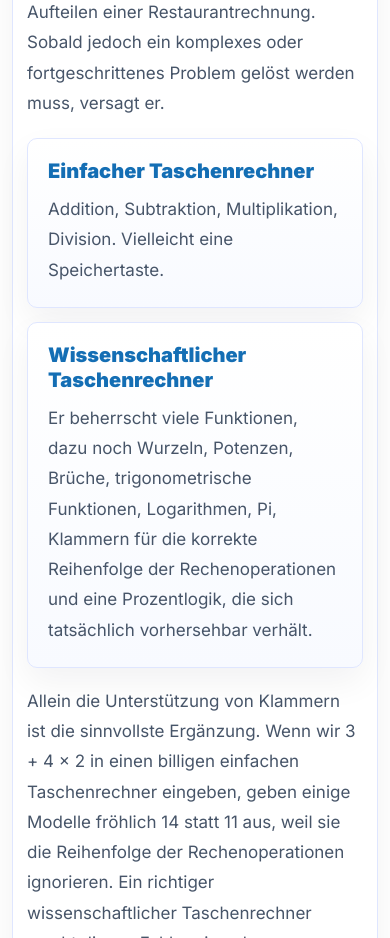
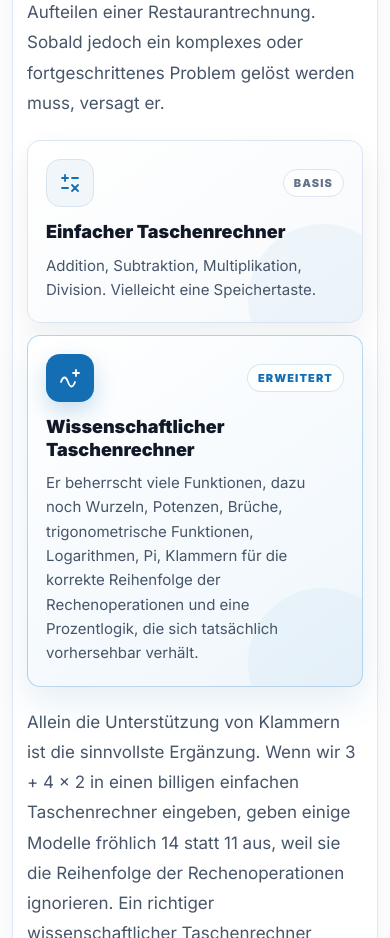
Before and after one commit to matherechnersde-glitch/Matherechnerr, a Next.js app: page / in a window 390 px wide. Shown: the part 2180-3118 px from the top of the page. Built offline with nearby package versions, Linux system fonts and the light colour scheme.

Commit message:
Polish calculator comparison and legal metadata

```diff
--- a/app/globals.css
+++ b/app/globals.css
@@ -218,6 +218,115 @@ p {
   color: var(--blue);
   font-size: 20px;
   font-weight: 900;
+}
+
+.comparison-card-grid {
+  display: grid;
+  grid-template-columns: repeat(2, minmax(0, 1fr));
+  gap: 18px;
+  margin: 28px 0 20px;
+}
+
+.comparison-card {
+  position: relative;
+  min-height: 245px;
+  padding: 24px 24px 8px;
+  overflow: hidden;
+  border: 1px solid #dbe5f3;
+  border-radius: 16px;
+  background: linear-gradient(145deg, #fff 0%, #f6f9fc 100%);
+  box-shadow: 0 12px 30px rgba(15, 23, 42, 0.065);
+  transition: transform 180ms ease, border-color 180ms ease, box-shadow 180ms ease;
+}
+
+.comparison-card::after {
+  content: "";
+  position: absolute;
+  right: -36px;
+  bottom: -52px;
+  width: 150px;
+  height: 150px;
+  border-radius: 50%;
+  background: rgba(20, 110, 180, 0.045);
+}
+
+.comparison-card-scientific {
+  border-color: rgba(20, 110, 180, 0.28);
+  background: linear-gradient(145deg, #fff 0%, #eef6fc 100%);
+  box-shadow: 0 15px 34px rgba(20, 110, 180, 0.11);
+}
+
+.comparison-card:hover {
+  transform: translateY(-3px);
+  border-color: rgba(20, 110, 180, 0.42);
+  box-shadow: 0 19px 38px rgba(20, 110, 180, 0.12);
+}
+
+.comparison-card-top {
+  position: relative;
+  z-index: 1;
+  display: flex;
+  align-items: center;
+  justify-content: space-between;
+  gap: 16px;
+  margin-bottom: 19px;
+}
+
+.comparison-card-icon {
+  display: grid;
+  width: 58px;
+  height: 58px;
+  place-items: center;
+  border: 1px solid #d8e5f0;
+  border-radius: 17px;
+  background: #f1f6fa;
+  color: var(--blue);
+}
+
+.comparison-card-scientific .comparison-card-icon {
+  border-color: transparent;
+  background: var(--blue);
+  color: #fff;
+  box-shadow: 0 9px 22px rgba(20, 110, 180, 0.22);
+}
+
+.comparison-card-icon svg {
+  width: 29px;
+  height: 29px;
+}
+
+.comparison-card-label {
+  padding: 6px 10px;
+  border: 1px solid #dbe5f3;
+  border-radius: 999px;
+  background: rgba(255, 255, 255, 0.82);
+  color: #64748b;
+  font-size: 11px;
+  font-weight: 900;
+  letter-spacing: 0.1em;
+  text-transform: uppercase;
+}
+
+.comparison-card-scientific .comparison-card-label {
+  border-color: rgba(20, 110, 180, 0.16);
+  color: var(--blue);
+}
+
+.comparison-card h3 {
+  position: relative;
+  z-index: 1;
+  margin-bottom: 10px;
+  color: var(--text);
+  font-size: 21px;
+  font-weight: 900;
+}
+
+.comparison-card p {
+  position: relative;
+  z-index: 1;
+  margin-bottom: 16px;
+  font-size: 16px;
+  line-height: 1.7;
 }
 
 .feature-card-list {
@@ -1353,6 +1462,42 @@ p {
     font-size: clamp(20px, 5.5vw, 26px);
   }
 
+  .comparison-card-grid {
+    grid-template-columns: 1fr;
+    gap: 12px;
+    margin-top: 22px;
+  }
+
+  .comparison-card {
+    min-height: auto;
+    padding: 18px 18px 4px;
+    border-radius: 13px;
+  }
+
+  .comparison-card-top {
+    margin-bottom: 14px;
+  }
+
+  .comparison-card-icon {
+    width: 48px;
+    height: 48px;
+    border-radius: 14px;
+  }
+
+  .comparison-card-icon svg {
+    width: 24px;
+    height: 24px;
+  }
+
+  .comparison-card h3 {
+    font-size: 18px;
+  }
+
+  .comparison-card p {
+    font-size: 15px;
+    line-height: 1.62;
+  }
+
   .feature-card-list {
     gap: 12px;
     margin-top: 22px;
--- a/app/layout.tsx
+++ b/app/layout.tsx
@@ -67,8 +67,8 @@ const orgSchema = {
       '@type': 'WebSite',
       name: site.name,
       url: site.url,
-      datePublished: '2026-08-03T01:32:25+05:00',
-      dateModified: '2026-08-03T01:32:25+05:00',
+      datePublished: '2026-08-03T21:38:25+05:00',
+      dateModified: '2026-08-03T21:38:25+05:00',
     },
   ],
 };
--- a/app/nutzungsbedingungen/page.tsx
+++ b/app/nutzungsbedingungen/page.tsx
@@ -4,9 +4,9 @@ import AgbPage from '@/app/agb/page';
 export const metadata: Metadata = {
   title: 'Nutzungsbedingungen',
   description: 'Lesen Sie die Nutzungsbedingungen für den kostenlosen Online-Taschenrechner Matherechner, einschließlich Leistungsumfang, Haftung und Urheberrecht.',
-  alternates: { canonical: '/nutzungsbedingungen/' },
+  alternates: { canonical: '/agb/' },
   openGraph: {
-    url: '/nutzungsbedingungen/',
+    url: '/agb/',
     title: 'Nutzungsbedingungen',
     description: 'Bedingungen für die Nutzung des kostenlosen Online-Taschenrechners Matherechner.',
   },
--- a/app/page.tsx
+++ b/app/page.tsx
@@ -24,8 +24,8 @@ const webAppSchema = {
   applicationCategory: 'UtilityApplication',
   operatingSystem: 'Any',
   offers: { '@type': 'Offer', price: '0', priceCurrency: 'EUR' },
-  datePublished: '2026-08-03T01:32:25+05:00',
-  dateModified: '2026-08-03T01:32:25+05:00',
+  datePublished: '2026-08-03T21:38:25+05:00',
+  dateModified: '2026-08-03T21:38:25+05:00',
 };
 
 const faqSchema = {
@@ -68,14 +68,7 @@ export default function HomePage() {
         {/* Was unterscheidet einen wissenschaftlichen Taschenrechner */}
         <ContentSection soft={sectionCompare.soft} h2={sectionCompare.h2}>
           <p>{sectionCompare.intro}</p>
-          <div className="highlight-grid highlight-grid-2col">
-            {sectionCompare.comparison.map((item) => (
-              <div key={item.h3}>
-                <h3>{item.h3}</h3>
-                <p>{item.p}</p>
-              </div>
-            ))}
-          </div>
+          <HighlightGrid items={sectionCompare.comparison} variant="comparison" />
           <p style={{ marginTop: '18px' }}>{sectionCompare.conclusion}</p>
         </ContentSection>
 
--- a/app/sitemap.ts
+++ b/app/sitemap.ts
@@ -10,6 +10,6 @@ export default function sitemap(): MetadataRoute.Sitemap {
     { url: `${BASE}/kontakt/`,     lastModified: new Date(), changeFrequency: 'yearly',  priority: 0.6 },
     { url: `${BASE}/impressum/`,   lastModified: new Date(), changeFrequency: 'yearly',  priority: 0.3 },
     { url: `${BASE}/datenschutz/`, lastModified: new Date(), changeFrequency: 'yearly',  priority: 0.3 },
-    { url: `${BASE}/nutzungsbedingungen/`,         lastModified: new Date(), changeFrequency: 'yearly',  priority: 0.3 },
+    { url: `${BASE}/agb/`,         lastModified: new Date(), changeFrequency: 'yearly',  priority: 0.3 },
   ];
 }
--- a/components/HighlightGrid.tsx
+++ b/components/HighlightGrid.tsx
@@ -2,7 +2,7 @@ import { HighlightItem } from '@/content/de';
 
 interface Props {
   items: HighlightItem[];
-  variant?: 'default' | 'features';
+  variant?: 'default' | 'features' | 'comparison';
 }
 
 const featureIcons = [
@@ -14,6 +14,33 @@ const featureIcons = [
 ];
 
 export default function HighlightGrid({ items, variant = 'default' }: Props) {
+  if (variant === 'comparison') {
+    return (
+      <div className="comparison-card-grid">
+        {items.map((item, index) => (
+          <article key={item.h3} className={'comparison-card comparison-card-' + (index === 0 ? 'basic' : 'scientific')}>
+            <div className="comparison-card-top">
+              <div className="comparison-card-icon" aria-hidden="true">
+                {index === 0 ? (
+                  <svg viewBox="0 0 24 24" fill="none" stroke="currentColor" strokeWidth="1.8" strokeLinecap="round">
+                    <path d="M4 7h6M7 4v6M14 7h6M4 17h6M14 14l6 6M20 14l-6 6" />
+                  </svg>
+                ) : (
+                  <svg viewBox="0 0 24 24" fill="none" stroke="currentColor" strokeWidth="1.8" strokeLinecap="round" strokeLinejoin="round">
+                    <path d="M3 16c2.2-6 4.8-6 7 0s4.8 6 7 0M15 7h6M18 4v6" />
+                  </svg>
+                )}
+              </div>
+              <span className="comparison-card-label">{index === 0 ? 'Basis' : 'Erweitert'}</span>
+            </div>
+            <h3>{item.h3}</h3>
+            <p>{item.p}</p>
+          </article>
+        ))}
+      </div>
+    );
+  }
+
   if (variant === 'features') {
     return (
       <ol className="feature-card-list">
--- a/content/de.ts
+++ b/content/de.ts
@@ -11,7 +11,7 @@ export interface HighlightItem {
 export const content = {
   site: {
     name: 'Matherechner',
-    url: 'https://matherechners.de',
+    url: 'https://matherechnerr.de',
     title: 'Matherechner Kostenloser wissenschaftlicher Taschenrechner',
     description:
       'Probieren Sie Matherechner aus – ein kostenloses Online-Tool, mit dem Sie komplexe Aufgaben mühelos lösen können.',
```
Also changed, not shown: app/agb/page.tsx (+19 -5 lines), app/datenschutz/page.tsx (+16 -5 lines), app/impressum/page.tsx (+17 -3 lines).
